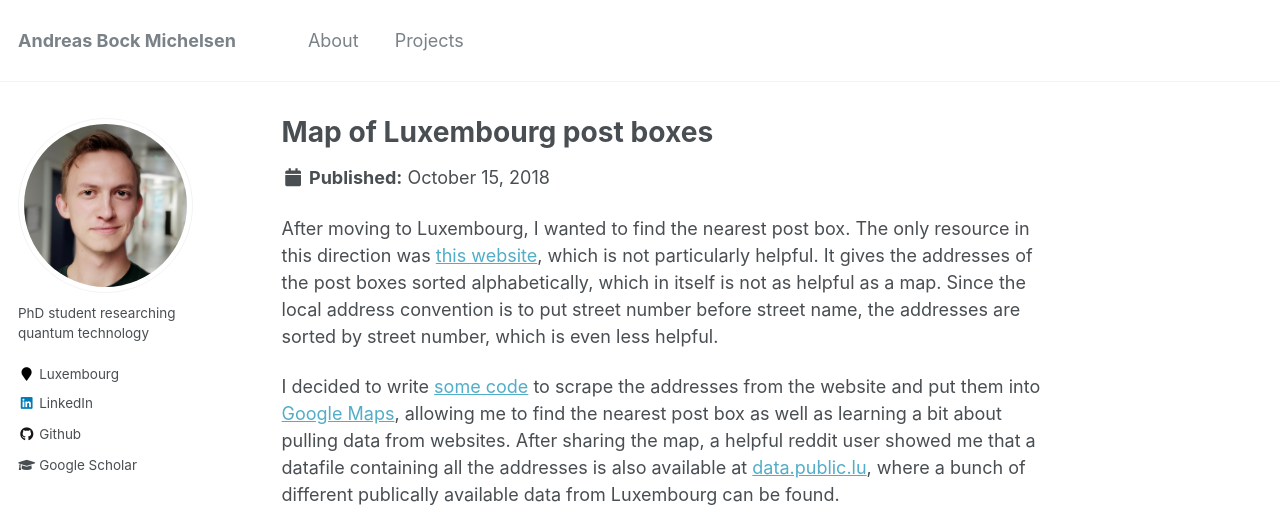
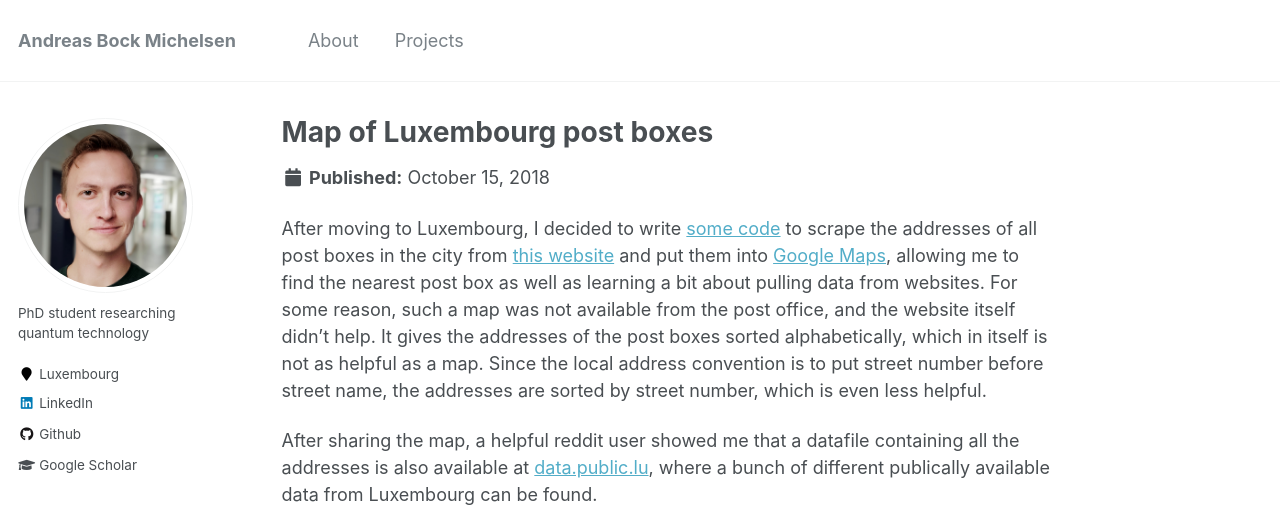
Before and after one commit to AndBM/andbm.github.io, a Jekyll site: the page built from _projects/luxembourg-post-boxes.md, in a window 1280 px wide and 900 px high, cut to the strip 0-527 px from the top of the window. Built offline with Jekyll 4.4.1, drawn with Linux system fonts in a browser that asks for light colours.

Commit message:
post boxes reformulation

```diff
--- a/_projects/luxembourg-post-boxes.md
+++ b/_projects/luxembourg-post-boxes.md
@@ -8,9 +8,9 @@ date: 2018-10-15
 #location: "Aarhus, Denmark"
 ---
 
-After moving to Luxembourg, I wanted to find the nearest post box. The only resource in this direction was [this website][1], which is not particularly helpful. It gives the addresses of the post boxes sorted alphabetically, which in itself is not as helpful as a map. Since the local address convention is to put street number before street name, the addresses are sorted by street number, which is even less helpful.
+After moving to Luxembourg, I decided to write [some code][2] to scrape the addresses of all post boxes in the city from [this website][1] and put them into [Google Maps][3], allowing me to find the nearest post box as well as learning a bit about pulling data from websites. For some reason, such a map was not available from the post office, and the website itself didn't help. It gives the addresses of the post boxes sorted alphabetically, which in itself is not as helpful as a map. Since the local address convention is to put street number before street name, the addresses are sorted by street number, which is even less helpful.
 
-I decided to write [some code][2] to scrape the addresses from the website and put them into [Google Maps][3], allowing me to find the nearest post box as well as learning a bit about pulling data from websites. After sharing the map, a helpful reddit user showed me that a datafile containing all the addresses is also available at [data.public.lu][4], where a bunch of different publically available data from Luxembourg can be found.
+After sharing the map, a helpful reddit user showed me that a datafile containing all the addresses is also available at [data.public.lu][4], where a bunch of different publically available data from Luxembourg can be found.
 
 <iframe src="https://www.google.com/maps/d/embed?mid=1jVL1J6kxpNzRxrro8DM2HlKp2ZM0SyAI" width="640" height="480"></iframe>
 
```
Also changed, not shown: _drafts/delphini-1.md (renamed from _projects/delphini-1.md).
